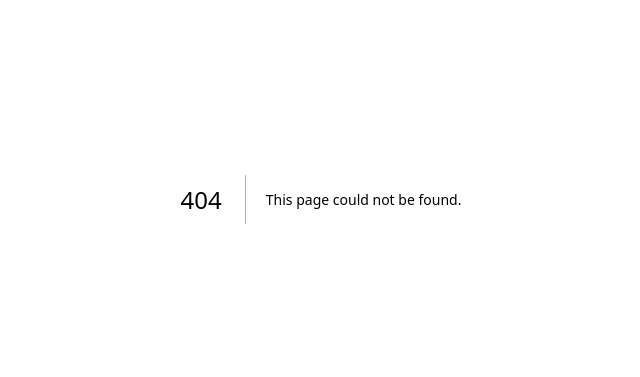
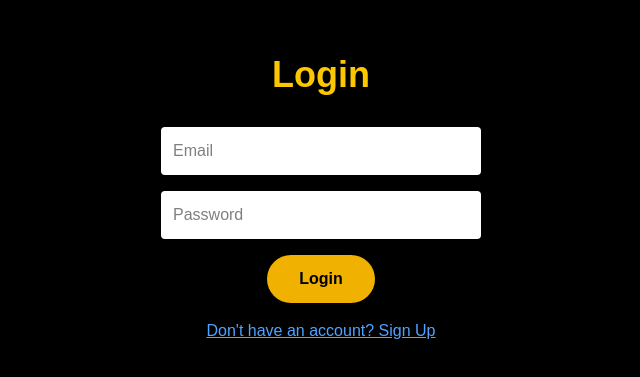
Before and after one commit to Aniketh2460/lord-aniketh-master-chef, a Next.js app: page /login in a window 1280 px wide. Before the commit this address had no page. Shown: the part 201-578 px from the top of the page, without its empty margins (319-959 px from the left). Built offline with nearby package versions, Linux system fonts and the light colour scheme.

Commit message:
Added login signup premium features

```diff
--- /dev/null
+++ b/app/firebase.ts
@@ -0,0 +1,19 @@
+import { initializeApp } from "firebase/app";
+import { getAuth } from "firebase/auth";
+import { getFirestore } from "firebase/firestore";
+
+const firebaseConfig = {
+  apiKey: "AIzaSyAtR2G7xDhFQipqwyLlv0ApJnoN7w9W8bE",
+  authDomain: "lord-aniketh-master-chef.firebaseapp.com",
+  projectId: "lord-aniketh-master-chef",
+  storageBucket: "lord-aniketh-master-chef.firebasestorage.app",
+  messagingSenderId: "24568949409",
+  appId: "1:24568949409:web:483dd6522278e1d67d9ee0",
+};
+
+const app = initializeApp(firebaseConfig);
+
+export const auth = getAuth(app);
+export const db = getFirestore(app);
+
+export default app;
--- /dev/null
+++ b/app/login/page.tsx
@@ -0,0 +1,60 @@
+"use client";
+
+import { useState } from "react";
+import { signInWithEmailAndPassword } from "firebase/auth";
+import { auth } from "../firebase";
+import { useRouter } from "next/navigation";
+
+export default function LoginPage() {
+  const [email, setEmail] = useState("");
+  const [password, setPassword] = useState("");
+  const router = useRouter();
+
+  const handleLogin = async () => {
+    try {
+      await signInWithEmailAndPassword(auth, email, password);
+      alert("Login Successful");
+      router.push("/premium");
+    } catch (error: any) {
+      alert(error.message);
+    }
+  };
+
+  return (
+    <div className="min-h-screen flex flex-col items-center justify-center bg-black text-white">
+      <h1 className="text-4xl font-bold text-yellow-400 mb-8">
+        Login
+      </h1>
+
+      <input
+        type="email"
+        placeholder="Email"
+        value={email}
+        onChange={(e) => setEmail(e.target.value)}
+        className="w-80 p-3 mb-4 rounded bg-white text-black"
+      />
+
+      <input
+        type="password"
+        placeholder="Password"
+        value={password}
+        onChange={(e) => setPassword(e.target.value)}
+        className="w-80 p-3 mb-4 rounded bg-white text-black"
+      />
+
+      <button
+        onClick={handleLogin}
+        className="bg-yellow-500 text-black px-8 py-3 rounded-full font-bold"
+      >
+        Login
+      </button>
+
+      <a
+        href="/signup"
+        className="mt-4 text-blue-400 underline"
+      >
+        Don't have an account? Sign Up
+      </a>
+    </div>
+  );
+}
--- a/app/page.tsx
+++ b/app/page.tsx
@@ -16,12 +16,26 @@ export default function Home() {
           quantities and cooking method.
         </p>
 
-        <div className="mt-10 flex gap-4">
+        <div className="mt-10 flex flex-wrap justify-center gap-4">
           <a
             href="#recipes"
             className="rounded-full bg-yellow-500 px-8 py-3 font-semibold text-black"
           >
             Explore Recipes
+          </a>
+
+          <a
+            href="/login"
+            className="rounded-full bg-blue-600 px-8 py-3 font-semibold text-white"
+          >
+            Login
+          </a>
+
+          <a
+            href="/signup"
+            className="rounded-full bg-green-600 px-8 py-3 font-semibold text-white"
+          >
+            Sign Up
           </a>
         </div>
       </section>
@@ -120,9 +134,12 @@ export default function Home() {
           nutrition analysis and future AI tools.
         </p>
 
-        <button className="mt-8 rounded-full bg-yellow-500 px-10 py-4 font-bold text-black">
+        <a
+          href="/premium"
+          className="mt-8 inline-block rounded-full bg-yellow-500 px-10 py-4 font-bold text-black"
+        >
           Join Premium
-        </button>
+        </a>
       </section>
 
       {/* Features */}
@@ -158,7 +175,6 @@ export default function Home() {
         </div>
       </section>
 
-      {/* Footer */}
       <footer className="border-t border-gray-800 py-10 text-center text-gray-400">
         © 2026 Lord Aniketh Master Chef. All Rights Reserved.
       </footer>
--- /dev/null
+++ b/app/premium/page.tsx
@@ -0,0 +1,106 @@
+"use client";
+
+import { useEffect, useState } from "react";
+import { useRouter } from "next/navigation";
+import { onAuthStateChanged, signOut } from "firebase/auth";
+import { auth } from "../firebase";
+
+export default function PremiumPage() {
+  const router = useRouter();
+
+  const [loading, setLoading] = useState(true);
+  const [authenticated, setAuthenticated] = useState(false);
+  const [email, setEmail] = useState("");
+
+  useEffect(() => {
+    const unsubscribe = onAuthStateChanged(auth, (user) => {
+      if (user) {
+        setAuthenticated(true);
+        setEmail(user.email || "");
+      } else {
+        router.push("/login");
+      }
+
+      setLoading(false);
+    });
+
+    return () => unsubscribe();
+  }, [router]);
+
+  const handleLogout = async () => {
+    await signOut(auth);
+    router.push("/");
+  };
+
+  if (loading) {
+    return (
+      <div className="min-h-screen bg-black text-white flex items-center justify-center text-2xl">
+        Checking Access...
+      </div>
+    );
+  }
+
+  if (!authenticated) {
+    return null;
+  }
+
+  return (
+    <div className="min-h-screen bg-black text-white p-10">
+
+      <div className="flex justify-between items-center mb-8">
+        <div>
+          <h1 className="text-4xl font-bold text-yellow-400">
+            Premium Recipes
+          </h1>
+
+          <p className="text-gray-400 mt-2">
+            {email}
+          </p>
+        </div>
+
+        <div className="flex gap-3">
+          <a
+            href="/"
+            className="bg-blue-600 px-5 py-3 rounded font-bold"
+          >
+            Home
+          </a>
+
+          <button
+            onClick={handleLogout}
+            className="bg-red-600 px-5 py-3 rounded font-bold"
+          >
+            Logout
+          </button>
+        </div>
+      </div>
+
+      <div className="grid gap-4">
+        <a
+          href="/recipes/Hyderabadi Chicken Dum Biriyani.pdf"
+          target="_blank"
+          className="bg-yellow-600 p-4 rounded"
+        >
+          Hyderabadi Chicken Dum Biriyani
+        </a>
+
+        <a
+          href="/recipes/Rogan Josh.pdf"
+          target="_blank"
+          className="bg-yellow-600 p-4 rounded"
+        >
+          Rogan Josh
+        </a>
+
+        <a
+          href="/recipes/Chicken Chettinad.pdf"
+          target="_blank"
+          className="bg-yellow-600 p-4 rounded"
+        >
+          Chicken Chettinad
+        </a>
+      </div>
+
+    </div>
+  );
+}
--- /dev/null
+++ b/app/signup/page.tsx
@@ -0,0 +1,46 @@
+"use client";
+
+import { useState } from "react";
+import { createUserWithEmailAndPassword } from "firebase/auth";
+import { auth } from "../firebase";
+
+export default function SignupPage() {
+  const [email, setEmail] = useState("");
+  const [password, setPassword] = useState("");
+
+  const handleSignup = async () => {
+    try {
+      await createUserWithEmailAndPassword(auth, email, password);
+      alert("Account Created Successfully");
+    } catch (error: any) {
+      alert(error.message);
+    }
+  };
+
+  return (
+    <div className="min-h-screen flex flex-col items-center justify-center bg-black text-white">
+      <h1 className="text-3xl mb-6">Sign Up</h1>
+
+      <input
+        type="email"
+        placeholder="Email"
+        className="p-3 text-black mb-3 rounded bg-white text-black"
+        onChange={(e) => setEmail(e.target.value)}
+      />
+
+      <input
+        type="password"
+        placeholder="Password"
+        className="p-3 text-black mb-3 rounded bg-white text-black"
+        onChange={(e) => setPassword(e.target.value)}
+      />
+
+      <button
+        onClick={handleSignup}
+        className="bg-yellow-500 px-6 py-3 rounded"
+      >
+        Create Account
+      </button>
+    </div>
+  );
+}
--- a/package.json
+++ b/package.json
@@ -9,6 +9,7 @@
     "lint": "eslint"
   },
   "dependencies": {
+    "firebase": "^12.15.0",
     "next": "16.2.9",
     "react": "19.2.4",
     "react-dom": "19.2.4"
```
Also changed, not shown: 1 other file (tests, documents, lock files or other folders).
